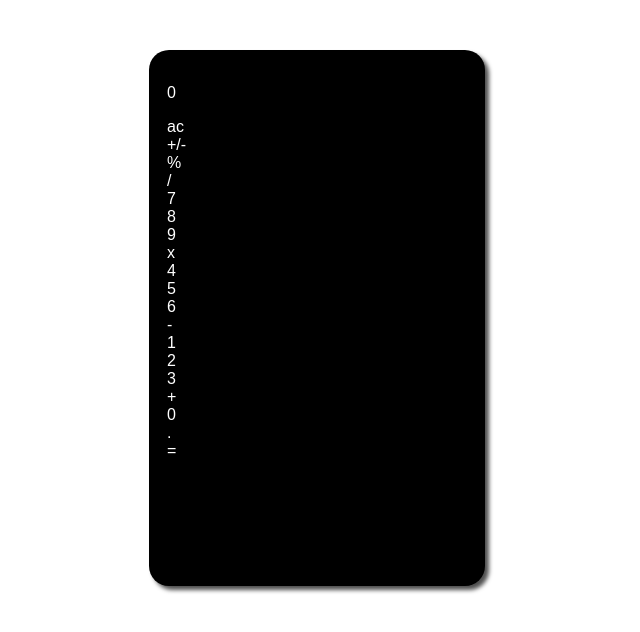
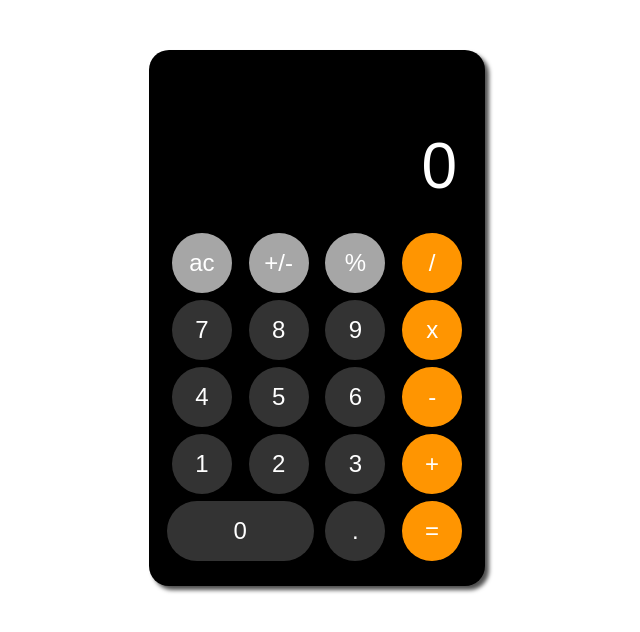
Before and after one commit to Nikita-Shuminskiy/calculator-phone, a plain HTML site: page index.html in a window 1280 px wide. Shown: the whole page, without its empty margins (323-963 px from the left). Drawn offline with Linux system fonts and the light colour scheme.

Commit message:
layout calc done v1.0

```diff
--- a/css/style.css
+++ b/css/style.css
@@ -1,4 +1,4 @@
-.calc{
+.calc {
     margin: 50px auto;
     width: 300px;
     height: 500px;
@@ -9,3 +9,56 @@
     padding: 18px;
     box-shadow: 4px 4px 4px #4f4f4f;
 }
+
+.btn {
+    width: 60px;
+    height: 60px;
+    background: #333;
+    border-radius: 50%;
+    text-align: center;
+    line-height: 60px;
+    font-size: 1.5rem;
+    cursor: pointer;
+    user-select: none;
+}
+.btn:hover {
+    filter: brightness(120%);
+}
+.btn:active {
+    filter: brightness(90%);
+}
+.btn.bg-grey {
+    background: #a6a6a6;
+}
+.btn.bg-orange {
+    background: #ff9501;
+}
+.btn.zero{
+    grid-area: zero;
+    width: 100%;
+    border-radius: 34px;
+}
+.calc-screen{
+    height: 125px;
+    padding: 10px;
+    display: grid;
+    justify-items: end;
+    align-items: end;
+    margin-bottom: 20px;
+}
+.calc-screen p {
+    text-align: right;
+    font-size: 4rem;
+    margin: 0;
+}
+.buttons {
+    display: grid;
+    grid-template-areas:
+    "ac plus-minus percent division"
+    "seven eigth nine multi"
+    "four five six minus"
+    "one two three plus"
+    "zero zero dot equal";
+    grid-gap: 7px;
+    justify-items: center;
+}
--- a/index.html
+++ b/index.html
@@ -8,7 +8,7 @@
 </head>
 <body>
 <div class="calc">
-    <div id="calc-screen">
+    <div class="calc-screen">
         <p>0</p>
     </div>
     <div class="buttons">
```
